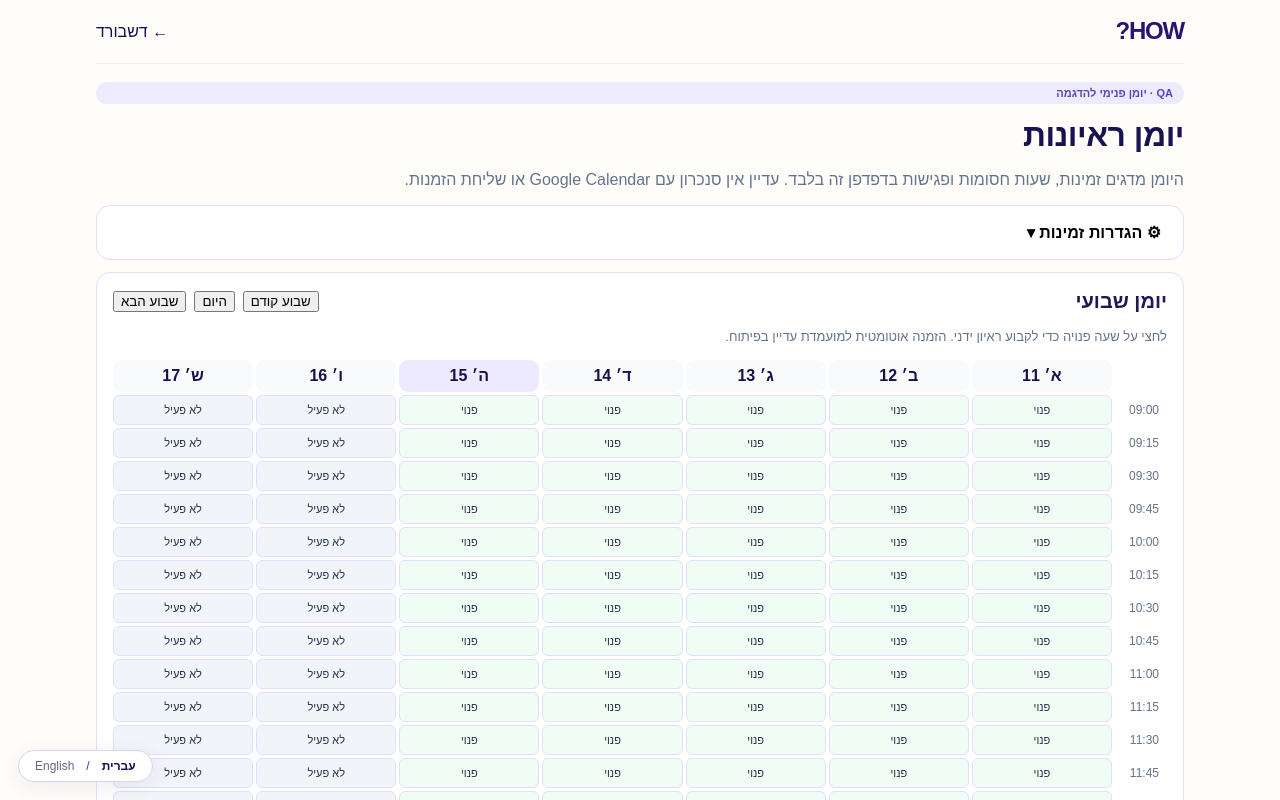
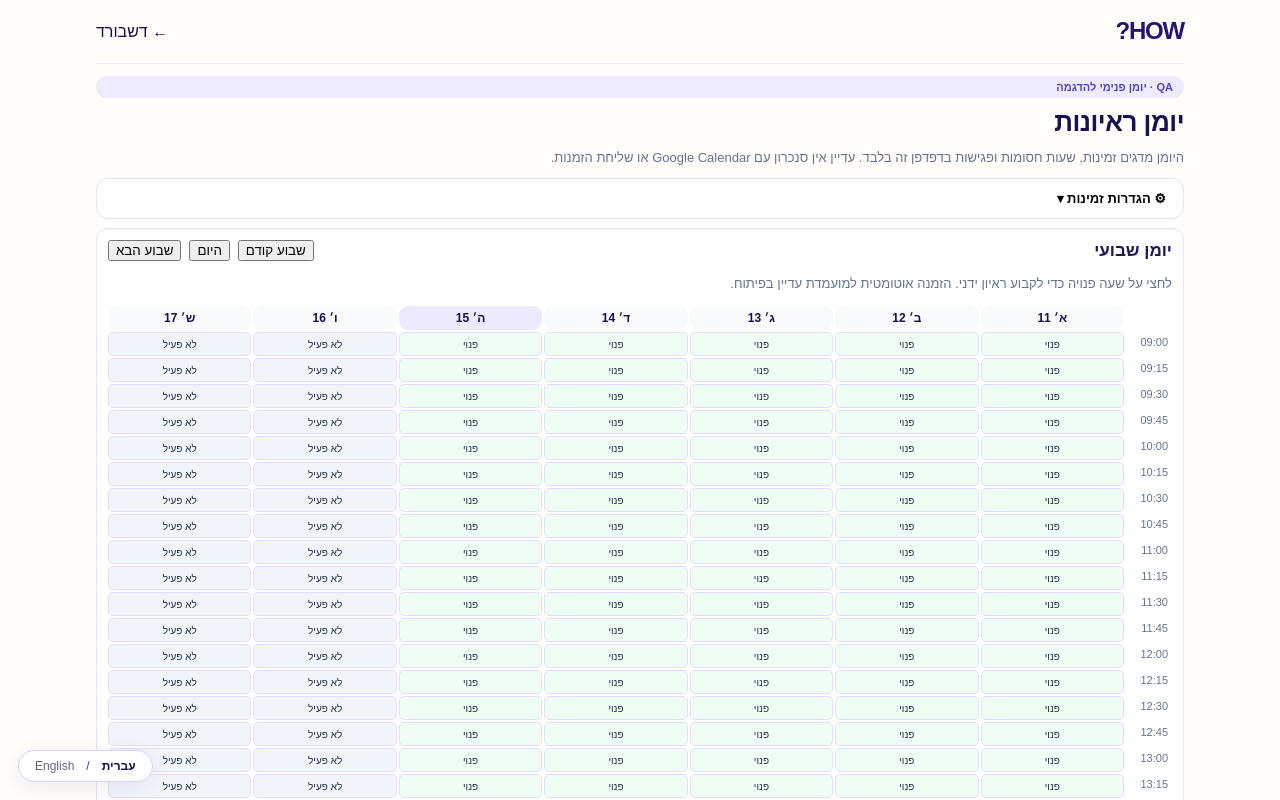
Before and after one commit to IritSel/recruitment-ai, a Next.js app: page /recruiter/schedule in a window 1280 px wide. Shown: the top 800 px of the page. Built offline with nearby package versions, Linux system fonts and the light colour scheme.

Commit message:
QA: reduce weekly calendar density and preserve seven-day grid

```diff
--- a/app/recruiter/schedule/page.tsx
+++ b/app/recruiter/schedule/page.tsx
@@ -7,8 +7,8 @@ type Appointment={id:string;date:string;time:string;minutes:number;name:string;j
 type Settings={days:number[];start:string;end:string;breakStart:string;breakEnd:string;breakEnabled:boolean;durations:{phone:number;video:number;onsite:number}};
 const defaults:Settings={days:[0,1,2,3,4],start:"09:00",end:"17:00",breakStart:"12:30",breakEnd:"13:00",breakEnabled:false,durations:{phone:15,video:30,onsite:45}};
 const dayNames=["א׳","ב׳","ג׳","ד׳","ה׳","ו׳","ש׳"];
-const boxStyle:React.CSSProperties={border:"1px solid #e4ddff",borderRadius:14,padding:16,background:"#fff"};
-const field:React.CSSProperties={border:"1px solid #ddd6fe",borderRadius:9,padding:9,font:"inherit",width:"100%",boxSizing:"border-box"};
+const boxStyle:React.CSSProperties={border:"1px solid #e4ddff",borderRadius:12,padding:11,background:"#fff"};
+const field:React.CSSProperties={border:"1px solid #ddd6fe",borderRadius:8,padding:"6px 8px",font:"inherit",fontSize:13,width:"100%",boxSizing:"border-box"};
 function minutes(s:string){const [h,m]=s.split(":").map(Number);return h*60+m}
 function clock(n:number){return String(Math.floor(n/60)).padStart(2,"0")+":"+String(n%60).padStart(2,"0")}
 function localDate(d:Date){return d.getFullYear()+"-"+String(d.getMonth()+1).padStart(2,"0")+"-"+String(d.getDate()).padStart(2,"0")}
@@ -60,30 +60,30 @@ export default function SchedulePage(){
  }catch{setMessage("לא ניתן לשמור את הראיון בדפדפן. הפגישה לא נקבעה.")}
 }
  const active=appointments.find(a=>a.id===selected);
- return <main className="shell"><nav className="nav"><Link className="brand" href="/">HOW?</Link><Link href="/recruiter">← {en?"Dashboard":"דשבורד"}</Link></nav><section style={{maxWidth:1280,margin:"18px auto",display:"grid",gap:12}}>
- <span className="eyebrow">QA · {en?"Internal calendar preview":"יומן פנימי להדגמה"}</span><h1 style={{margin:0}}>{en?"Interview calendar":"יומן ראיונות"}</h1><p style={{margin:0,color:"#64748b"}}>היומן מדגים זמינות, שעות חסומות ופגישות בדפדפן זה בלבד. עדיין אין סנכרון עם Google Calendar או שליחת הזמנות.</p>
- <div style={{...boxStyle,display:"grid",gap:12}}><button type="button" aria-expanded={settingsOpen} onClick={()=>setSettingsOpen(v=>!v)} style={{background:"transparent",border:0,textAlign:"right",font:"inherit",fontWeight:700,cursor:"pointer"}}>⚙ הגדרות זמינות {settingsOpen?"▴":"▾"}</button>{settingsOpen&&<><h2 style={{margin:0,fontSize:16}}>ימי עבודה, שעות ומשכי ראיונות</h2><div style={{display:"flex",gap:8,flexWrap:"wrap"}}>{dayNames.map((n,i)=><label key={i} style={{padding:"9px 12px",border:"1px solid #ddd6fe",borderRadius:9,background:settings.days.includes(i)?"#ede9fe":"white",cursor:"pointer"}}><input type="checkbox" checked={settings.days.includes(i)} onChange={e=>saveSettings({...settings,days:e.target.checked?[...settings.days,i]:settings.days.filter(x=>x!==i)})}/> {n}</label>)}</div>
- <div style={{display:"grid",gridTemplateColumns:"repeat(auto-fit,minmax(140px,1fr))",gap:12}}>
+ return <main className="shell"><nav className="nav"><Link className="brand" href="/">HOW?</Link><Link href="/recruiter">← {en?"Dashboard":"דשבורד"}</Link></nav><section style={{maxWidth:1140,margin:"12px auto",display:"grid",gap:9,fontSize:13}}>
+ <span className="eyebrow">QA · {en?"Internal calendar preview":"יומן פנימי להדגמה"}</span><h1 style={{margin:0,fontSize:26,lineHeight:1.2}}>{en?"Interview calendar":"יומן ראיונות"}</h1><p style={{margin:0,color:"#64748b"}}>היומן מדגים זמינות, שעות חסומות ופגישות בדפדפן זה בלבד. עדיין אין סנכרון עם Google Calendar או שליחת הזמנות.</p>
+ <div style={{...boxStyle,display:"grid",gap:12}}><button type="button" aria-expanded={settingsOpen} onClick={()=>setSettingsOpen(v=>!v)} style={{background:"transparent",border:0,textAlign:"right",font:"inherit",fontWeight:700,cursor:"pointer"}}>⚙ הגדרות זמינות {settingsOpen?"▴":"▾"}</button>{settingsOpen&&<><h2 style={{margin:0,fontSize:16}}>ימי עבודה, שעות ומשכי ראיונות</h2><div style={{display:"flex",gap:8,flexWrap:"wrap"}}>{dayNames.map((n,i)=><label key={i} style={{padding:"5px 8px",fontSize:12,border:"1px solid #ddd6fe",borderRadius:9,background:settings.days.includes(i)?"#ede9fe":"white",cursor:"pointer"}}><input type="checkbox" checked={settings.days.includes(i)} onChange={e=>saveSettings({...settings,days:e.target.checked?[...settings.days,i]:settings.days.filter(x=>x!==i)})}/> {n}</label>)}</div>
+ <div style={{display:"grid",gridTemplateColumns:"repeat(auto-fit,minmax(125px,1fr))",gap:8}}>
  {([["start","תחילת יום"],["end","סיום יום"]] as const).map(([k,label])=><label key={k}>{label}<input type="time" style={field} value={settings[k]} onChange={e=>saveSettings({...settings,[k]:e.target.value})}/></label>)}
  <label style={{display:"flex",alignItems:"center",gap:7,alignSelf:"end",paddingBottom:10}}><input type="checkbox" checked={settings.breakEnabled} onChange={e=>saveSettings({...settings,breakEnabled:e.target.checked})}/> חסימת הפסקה ביומן</label>
  {settings.breakEnabled&&([["breakStart","תחילת הפסקה"],["breakEnd","סיום הפסקה"]] as const).map(([k,label])=><label key={k}>{label}<input type="time" style={field} value={settings[k]} onChange={e=>saveSettings({...settings,[k]:e.target.value})}/></label>)}
  {(["phone","video","onsite"] as const).map(k=><label key={k}>משך {k==="phone"?"שיחה טלפונית":k==="video"?"ראיון וידאו":"ראיון פרונטלי"}<select style={field} value={settings.durations[k]} onChange={e=>saveSettings({...settings,durations:{...settings.durations,[k]:Number(e.target.value)}})}>{[15,20,30,45,60].map(x=><option key={x} value={x}>{x} דקות</option>)}</select></label>)}</div></>}</div>
  <div style={{...boxStyle,display:"grid",gap:12}}>
  <div style={{display:"flex",justifyContent:"space-between",alignItems:"center",flexWrap:"wrap",gap:10}}>
- <h2 style={{margin:0}}>יומן שבועי</h2>
+ <h2 style={{margin:0,fontSize:17}}>יומן שבועי</h2>
  <div style={{display:"flex",gap:8,alignItems:"center"}}>
  <button type="button" onClick={()=>{const d=new Date((day||localDate(new Date()))+"T12:00:00");d.setDate(d.getDate()-7);setDay(localDate(d));setSelected("")}}>שבוע קודם</button>
  <button type="button" onClick={()=>{setDay(localDate(new Date()));setSelected("")}}>היום</button>
  <button type="button" onClick={()=>{const d=new Date((day||localDate(new Date()))+"T12:00:00");d.setDate(d.getDate()+7);setDay(localDate(d));setSelected("")}}>שבוע הבא</button>
  </div></div>
  <p style={{margin:0,color:"#64748b",fontSize:13}}>לחצי על שעה פנויה כדי לקבוע ראיון ידני. הזמנה אוטומטית למועמדת עדיין בפיתוח.</p>
- <div style={{overflowX:"auto",maxHeight:"min(68vh,680px)",overflowY:"auto"}}>
- <div style={{display:"grid",gridTemplateColumns:"52px repeat(7,minmax(74px,1fr))",gap:3,minWidth:610}}>
+ <div style={{overflowX:"auto",maxHeight:"min(62vh,560px)",overflowY:"auto"}}>
+ <div style={{display:"grid",gridTemplateColumns:"46px repeat(7,minmax(68px,1fr))",gap:2,minWidth:565}}>
  <div/>
- {weekDates.map(d=><div key={d.date} style={{padding:7,textAlign:"center",position:"sticky",top:0,zIndex:2,borderRadius:9,background:d.date===day?"#ede9fe":"#f8fafc",fontWeight:600}}>{dayNames[d.weekday]} {d.number}</div>)}
+ {weekDates.map(d=><div key={d.date} style={{padding:5,fontSize:12,textAlign:"center",position:"sticky",top:0,zIndex:2,borderRadius:9,background:d.date===day?"#ede9fe":"#f8fafc",fontWeight:600}}>{dayNames[d.weekday]} {d.number}</div>)}
  {weekHours.flatMap(hour=>[
- <div key={"h-"+hour} style={{padding:8,fontSize:12,color:"#64748b"}}>{clock(hour)}</div>,
- ...weekDates.map(d=>{const info=slotInfo(d.date,d.weekday,hour);const chosen=day===d.date&&selected===clock(hour);return <button key={d.date+"-"+hour} type="button" disabled={info.busy} title={info.appointment?info.appointment.name+" · "+info.appointment.job:info.reason} onClick={()=>{setDay(d.date);setSelected(clock(hour));setMessage("")}} style={{minHeight:30,padding:3,borderRadius:6,border:chosen?"2px solid #6147f5":"1px solid #e4ddff",background:info.appointment?"#e9e3ff":info.busy?"#f1f5f9":"#f0fdf4",cursor:info.busy?"not-allowed":"pointer",color:"#243047",fontSize:11,overflow:"hidden"}}>
+ <div key={"h-"+hour} style={{padding:4,fontSize:11,color:"#64748b"}}>{clock(hour)}</div>,
+ ...weekDates.map(d=>{const info=slotInfo(d.date,d.weekday,hour);const chosen=day===d.date&&selected===clock(hour);return <button key={d.date+"-"+hour} type="button" disabled={info.busy} title={info.appointment?info.appointment.name+" · "+info.appointment.job:info.reason} onClick={()=>{setDay(d.date);setSelected(clock(hour));setMessage("")}} style={{minHeight:24,padding:2,borderRadius:5,border:chosen?"2px solid #6147f5":"1px solid #e4ddff",background:info.appointment?"#e9e3ff":info.busy?"#f1f5f9":"#f0fdf4",cursor:info.busy?"not-allowed":"pointer",color:"#243047",fontSize:10,overflow:"hidden"}}>
  {info.appointment?<><strong>{info.appointment.name}</strong><span style={{display:"block"}}>{info.appointment.time} · {info.appointment.minutes} דק׳</span></>:info.busy?info.reason:chosen?"נבחר":"פנוי"}
  </button>})
  ])}
```
